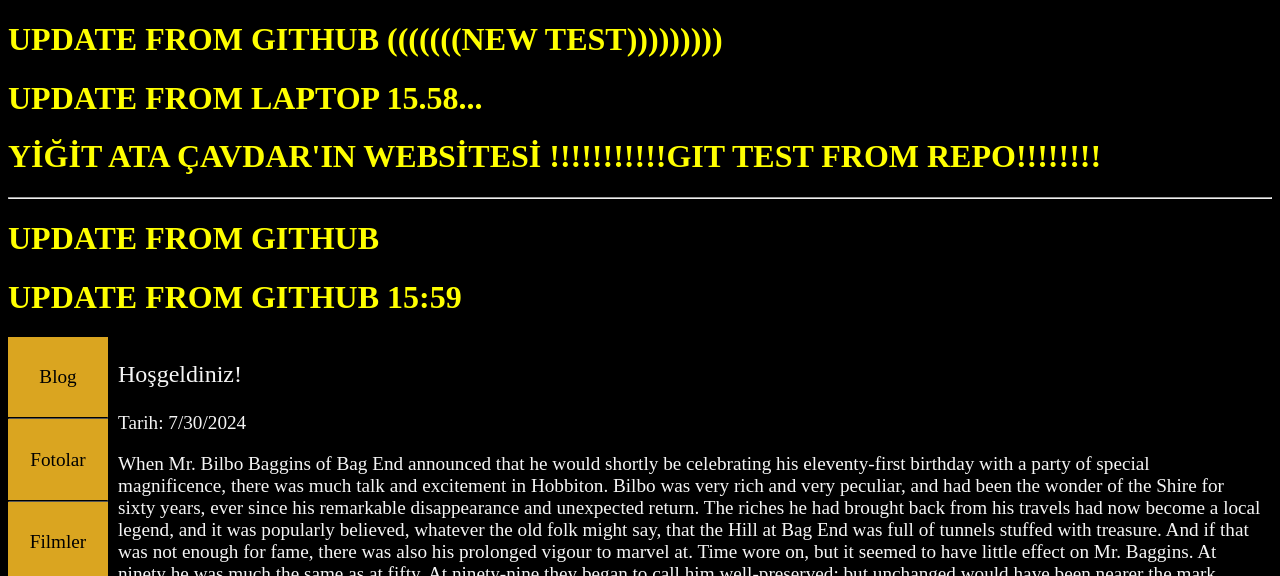
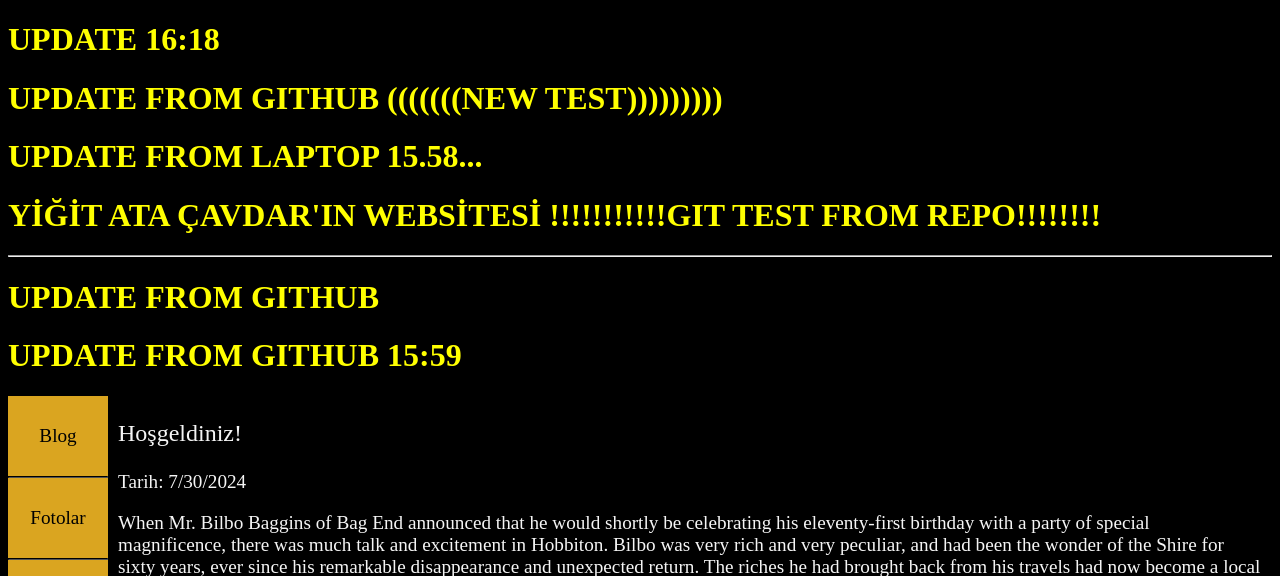
Before and after one commit to yigitatacavdar/java, a plain HTML site: page website/index.html in a window 1280 px wide. Shown: the top 576 px of the page. Drawn offline with Linux system fonts and the light colour scheme.

Commit message:
Update index.html

```diff
--- a/website/index.html
+++ b/website/index.html
@@ -13,7 +13,7 @@
         "width=device-width, initial-scale=1.0">
 
 </head>
-
+<h1>UPDATE 16:18</h1>
 <h1>UPDATE FROM GITHUB (((((((NEW TEST)))))))))</h1>
 <h1>UPDATE FROM LAPTOP 15.58...</h1>
 <h1>                             </h1>
```
